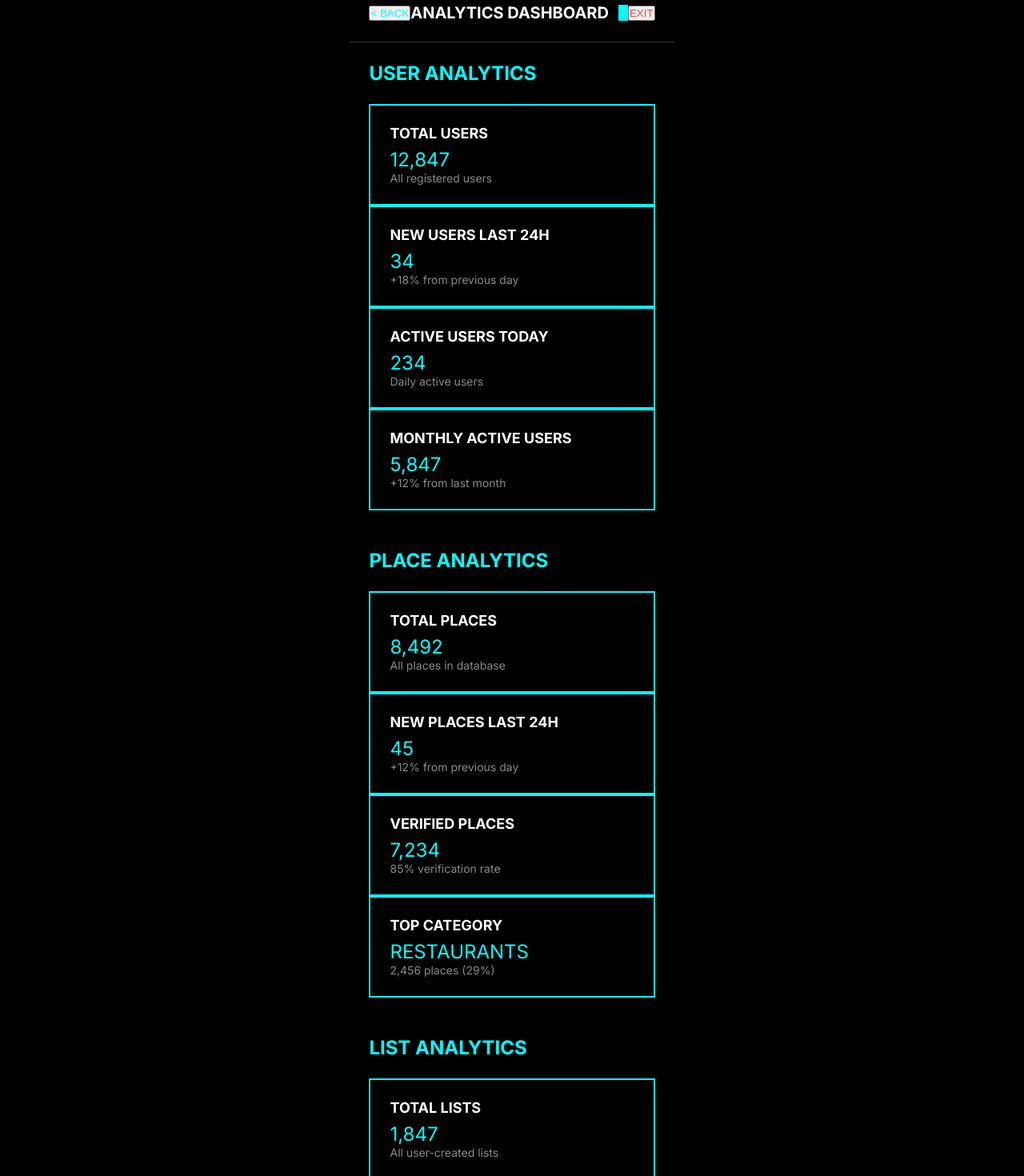
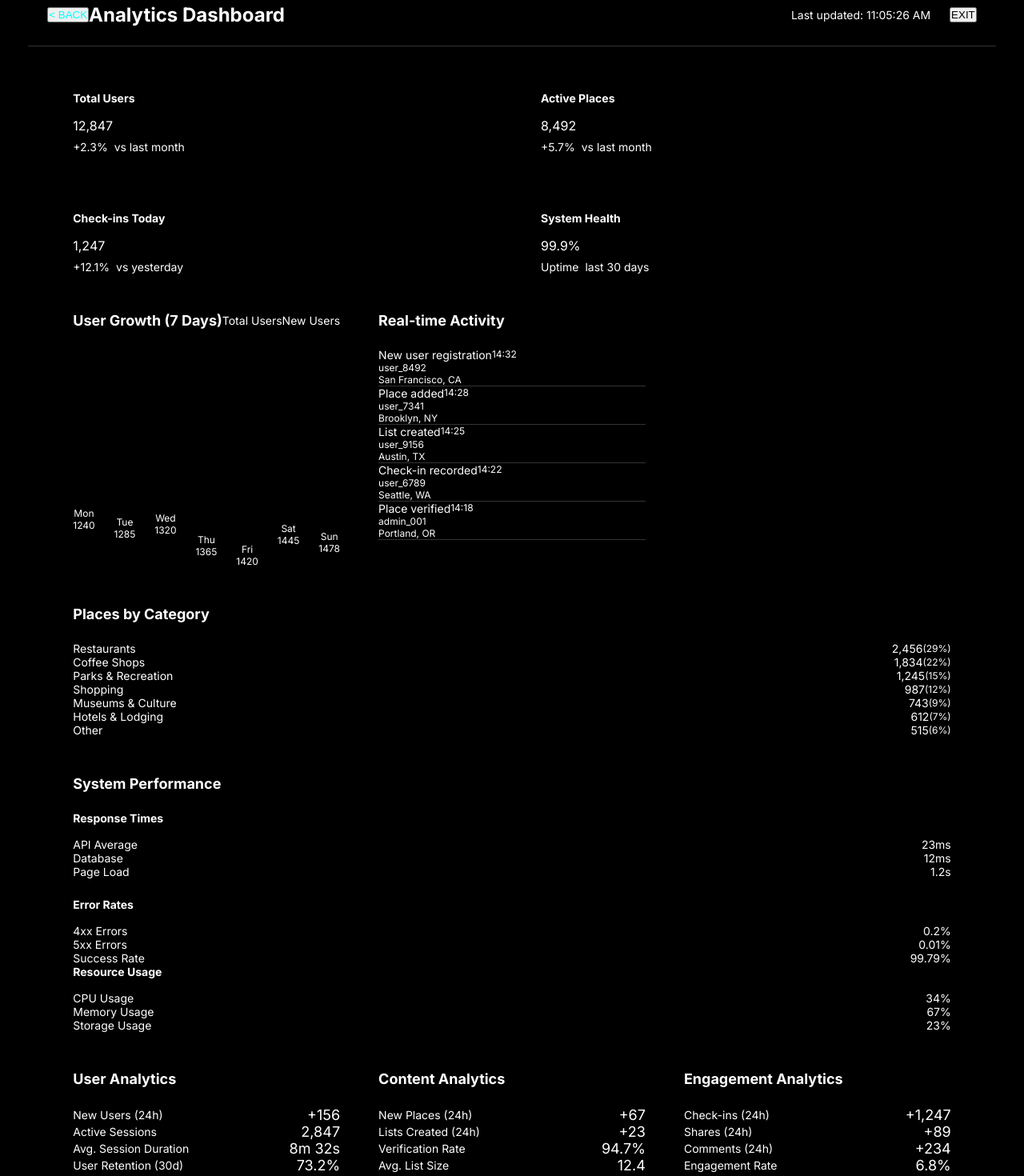
Before and after one commit to khunjon/placemarks-admin, a Next.js app: page /analytics in a window 1280 px wide. Shown: the part 20-1490 px from the top of the page at 80% size. Built offline with nearby package versions, Linux system fonts and the light colour scheme; sample sign-in values are in the browser's storage.

Commit message:
refactor analytics ux

```diff
--- a/app/analytics/page.tsx
+++ b/app/analytics/page.tsx
@@ -42,186 +42,341 @@
     return null
   }
 
+  // Mock data for charts
+  const userGrowthData = [
+    { day: 'Mon', users: 1240, newUsers: 45 },
+    { day: 'Tue', users: 1285, newUsers: 52 },
+    { day: 'Wed', users: 1320, newUsers: 38 },
+    { day: 'Thu', users: 1365, newUsers: 67 },
+    { day: 'Fri', users: 1420, newUsers: 73 },
+    { day: 'Sat', users: 1445, newUsers: 34 },
+    { day: 'Sun', users: 1478, newUsers: 41 }
+  ]
+
+  const placesByCategory = [
+    { category: 'Restaurants', count: 2456, percentage: 29 },
+    { category: 'Coffee Shops', count: 1834, percentage: 22 },
+    { category: 'Parks & Recreation', count: 1245, percentage: 15 },
+    { category: 'Shopping', count: 987, percentage: 12 },
+    { category: 'Museums & Culture', count: 743, percentage: 9 },
+    { category: 'Hotels & Lodging', count: 612, percentage: 7 },
+    { category: 'Other', count: 515, percentage: 6 }
+  ]
+
+  const recentActivity = [
+    { time: '14:32', event: 'New user registration', user: 'user_8492', location: 'San Francisco, CA' },
+    { time: '14:28', event: 'Place added', user: 'user_7341', location: 'Brooklyn, NY' },
+    { time: '14:25', event: 'List created', user: 'user_9156', location: 'Austin, TX' },
+    { time: '14:22', event: 'Check-in recorded', user: 'user_6789', location: 'Seattle, WA' },
+    { time: '14:18', event: 'Place verified', user: 'admin_001', location: 'Portland, OR' }
+  ]
+
   return (
     <div className="min-h-screen bg-black text-white">
       {/* Header */}
-      <div className="flex justify-between items-center p-6 border-b">
+      <div className="flex justify-between items-center p-6 border-b border-gray-800">
         <div className="flex items-center">
-          <button onClick={goBack} className="text-cyan mr-4 transition">&lt; BACK</button>
-          <h1 className="text-xl">ANALYTICS DASHBOARD</h1>
+          <button onClick={goBack} className="text-cyan mr-6 hover:text-cyan-400 transition">&lt; BACK</button>
+          <h1 className="text-2xl font-medium">Analytics Dashboard</h1>
           <div className="cursor ml-3"></div>
+        </div>
+        <div className="flex items-center gap-6">
+          <div className="text-sm text-gray-400">
+            Last updated: {new Date().toLocaleTimeString()}
           </div>
           <button
             onClick={handleLogout}
-          className="text-red transition"
+            className="text-red-400 hover:text-red-300 transition"
           >
             EXIT
           </button>
         </div>
+      </div>
 
       {/* Main Content */}
-      <div className="p-6">
-        <div className="max-w-6xl mx-auto">
-          {/* USER ANALYTICS */}
-          <div className="mb-12">
-            <h2 className="text-2xl mb-6 text-cyan">USER ANALYTICS</h2>
-            <div className="grid grid-cols-1 md:grid-cols-4 gap-4">
-              <div className="card">
-                <h3>TOTAL USERS</h3>
-                <div className="text-2xl text-cyan mt-2">12,847</div>
-                <div className="text-sm text-gray mt-1">All registered users</div>
+      <div className="p-8">
+        <div className="max-w-7xl mx-auto">
+
+          {/* Overview Cards */}
+          <div className="grid grid-cols-1 md:grid-cols-2 lg:grid-cols-4 gap-6 mb-8">
+            <div className="bg-gray-900 border border-gray-800 rounded-lg p-6">
+              <div className="flex items-center justify-between mb-4">
+                <h3 className="text-sm font-medium text-gray-400 uppercase tracking-wide">Total Users</h3>
+                <div className="w-2 h-2 bg-green-500 rounded-full"></div>
               </div>
-              <div className="card">
-                <h3>NEW USERS LAST 24H</h3>
-                <div className="text-2xl text-cyan mt-2">34</div>
-                <div className="text-sm text-gray mt-1">+18% from previous day</div>
+              <div className="text-3xl font-bold text-white mb-2">12,847</div>
+              <div className="flex items-center text-sm">
+                <span className="text-green-500">+2.3%</span>
+                <span className="text-gray-500 ml-2">vs last month</span>
               </div>
-              <div className="card">
-                <h3>ACTIVE USERS TODAY</h3>
-                <div className="text-2xl text-cyan mt-2">234</div>
-                <div className="text-sm text-gray mt-1">Daily active users</div>
             </div>
-              <div className="card">
-                <h3>MONTHLY ACTIVE USERS</h3>
-                <div className="text-2xl text-cyan mt-2">5,847</div>
-                <div className="text-sm text-gray mt-1">+12% from last month</div>
+
+            <div className="bg-gray-900 border border-gray-800 rounded-lg p-6">
+              <div className="flex items-center justify-between mb-4">
+                <h3 className="text-sm font-medium text-gray-400 uppercase tracking-wide">Active Places</h3>
+                <div className="w-2 h-2 bg-blue-500 rounded-full"></div>
+              </div>
+              <div className="text-3xl font-bold text-white mb-2">8,492</div>
+              <div className="flex items-center text-sm">
+                <span className="text-blue-500">+5.7%</span>
+                <span className="text-gray-500 ml-2">vs last month</span>
+              </div>
+            </div>
+
+            <div className="bg-gray-900 border border-gray-800 rounded-lg p-6">
+              <div className="flex items-center justify-between mb-4">
+                <h3 className="text-sm font-medium text-gray-400 uppercase tracking-wide">Check-ins Today</h3>
+                <div className="w-2 h-2 bg-yellow-500 rounded-full"></div>
+              </div>
+              <div className="text-3xl font-bold text-white mb-2">1,247</div>
+              <div className="flex items-center text-sm">
+                <span className="text-yellow-500">+12.1%</span>
+                <span className="text-gray-500 ml-2">vs yesterday</span>
+              </div>
+            </div>
+
+            <div className="bg-gray-900 border border-gray-800 rounded-lg p-6">
+              <div className="flex items-center justify-between mb-4">
+                <h3 className="text-sm font-medium text-gray-400 uppercase tracking-wide">System Health</h3>
+                <div className="w-2 h-2 bg-green-500 rounded-full"></div>
+              </div>
+              <div className="text-3xl font-bold text-white mb-2">99.9%</div>
+              <div className="flex items-center text-sm">
+                <span className="text-green-500">Uptime</span>
+                <span className="text-gray-500 ml-2">last 30 days</span>
               </div>
             </div>
           </div>
 
-          {/* PLACE ANALYTICS */}
-          <div className="mb-12">
-            <h2 className="text-2xl mb-6 text-cyan">PLACE ANALYTICS</h2>
-            <div className="grid grid-cols-1 md:grid-cols-4 gap-4">
-              <div className="card">
-                <h3>TOTAL PLACES</h3>
-                <div className="text-2xl text-cyan mt-2">8,492</div>
-                <div className="text-sm text-gray mt-1">All places in database</div>
+          {/* Main Dashboard Grid */}
+          <div className="grid grid-cols-1 lg:grid-cols-3 gap-8 mb-8">
+
+            {/* User Growth Chart */}
+            <div className="lg:col-span-2 bg-gray-900 border border-gray-800 rounded-lg p-6">
+              <div className="flex items-center justify-between mb-6">
+                <h3 className="text-lg font-medium text-white">User Growth (7 Days)</h3>
+                <div className="flex items-center gap-4 text-sm">
+                  <div className="flex items-center gap-2">
+                    <div className="w-3 h-3 bg-cyan-500 rounded"></div>
+                    <span className="text-gray-400">Total Users</span>
                   </div>
-              <div className="card">
-                <h3>NEW PLACES LAST 24H</h3>
-                <div className="text-2xl text-cyan mt-2">45</div>
-                <div className="text-sm text-gray mt-1">+12% from previous day</div>
+                  <div className="flex items-center gap-2">
+                    <div className="w-3 h-3 bg-green-500 rounded"></div>
+                    <span className="text-gray-400">New Users</span>
                   </div>
-              <div className="card">
-                <h3>VERIFIED PLACES</h3>
-                <div className="text-2xl text-cyan mt-2">7,234</div>
-                <div className="text-sm text-gray mt-1">85% verification rate</div>
                 </div>
-              <div className="card">
-                <h3>TOP CATEGORY</h3>
-                <div className="text-2xl text-cyan mt-2">RESTAURANTS</div>
-                <div className="text-sm text-gray mt-1">2,456 places (29%)</div>
+              </div>
+              <div className="h-64 flex items-end justify-between px-4">
+                {userGrowthData.map((data, index) => (
+                  <div key={index} className="flex flex-col items-center flex-1">
+                    <div className="w-full max-w-16 flex flex-col items-center">
+                      <div className="relative w-8 flex flex-col items-center">
+                        <div
+                          className="bg-cyan-500 w-full transition-all duration-500 ease-out rounded-t"
+                          style={{height: `${(data.users / 1500) * 200}px`}}
+                        ></div>
+                        <div
+                          className="bg-green-500 w-4 transition-all duration-500 ease-out rounded-t absolute bottom-0"
+                          style={{height: `${(data.newUsers / 80) * 60}px`}}
+                        ></div>
+                      </div>
+                      <div className="text-xs text-gray-400 mt-3">{data.day}</div>
+                      <div className="text-xs text-cyan-400 mt-1">{data.users}</div>
+                    </div>
+                  </div>
+                ))}
+              </div>
+            </div>
+
+            {/* Real-time Activity Feed */}
+            <div className="bg-gray-900 border border-gray-800 rounded-lg p-6">
+              <h3 className="text-lg font-medium text-white mb-6">Real-time Activity</h3>
+              <div className="space-y-4">
+                {recentActivity.map((activity, index) => (
+                  <div key={index} className="flex items-start gap-3 pb-3 border-b border-gray-800 last:border-b-0">
+                    <div className="w-2 h-2 bg-cyan-500 rounded-full mt-2 flex-shrink-0"></div>
+                    <div className="flex-1 min-w-0">
+                      <div className="text-sm text-white font-medium">{activity.event}</div>
+                      <div className="text-xs text-gray-400 mt-1">{activity.user}</div>
+                      <div className="text-xs text-gray-500">{activity.location}</div>
+                    </div>
+                    <div className="text-xs text-gray-500 flex-shrink-0">{activity.time}</div>
+                  </div>
+                ))}
               </div>
             </div>
           </div>
 
-          {/* LIST ANALYTICS */}
-          <div className="mb-12">
-            <h2 className="text-2xl mb-6 text-cyan">LIST ANALYTICS</h2>
-            <div className="grid grid-cols-1 md:grid-cols-4 gap-4">
-              <div className="card">
-                <h3>TOTAL LISTS</h3>
-                <div className="text-2xl text-cyan mt-2">1,847</div>
-                <div className="text-sm text-gray mt-1">All user-created lists</div>
+          {/* Secondary Metrics Grid */}
+          <div className="grid grid-cols-1 lg:grid-cols-2 gap-8 mb-8">
+
+            {/* Place Categories */}
+            <div className="bg-gray-900 border border-gray-800 rounded-lg p-6">
+              <h3 className="text-lg font-medium text-white mb-6">Places by Category</h3>
+              <div className="space-y-4">
+                {placesByCategory.map((category, index) => (
+                  <div key={index} className="space-y-2">
+                    <div className="flex justify-between items-center">
+                      <span className="text-sm text-gray-300">{category.category}</span>
+                      <div className="flex items-center gap-2">
+                        <span className="text-sm text-white font-medium">{category.count.toLocaleString()}</span>
+                        <span className="text-xs text-gray-500">({category.percentage}%)</span>
                       </div>
-              <div className="card">
-                <h3>NEW LISTS LAST 24H</h3>
-                <div className="text-2xl text-cyan mt-2">12</div>
-                <div className="text-sm text-gray mt-1">+25% from previous day</div>
                     </div>
-              <div className="card">
-                <h3>AVERAGE LIST SIZE</h3>
-                <div className="text-2xl text-cyan mt-2">8.4</div>
-                <div className="text-sm text-gray mt-1">Places per list</div>
+                    <div className="w-full bg-gray-800 h-2 rounded-full overflow-hidden">
+                      <div
+                        className="bg-gradient-to-r from-cyan-500 to-blue-500 h-full transition-all duration-700 ease-out rounded-full"
+                        style={{width: `${category.percentage * 3}%`}}
+                      ></div>
                     </div>
-              <div className="card">
-                <h3>MOST POPULAR LIST</h3>
-                <div className="text-2xl text-cyan mt-2">COFFEE SPOTS</div>
-                <div className="text-sm text-gray mt-1">347 followers</div>
+                  </div>
+                ))}
+              </div>
+            </div>
+
+            {/* System Performance */}
+            <div className="bg-gray-900 border border-gray-800 rounded-lg p-6">
+              <h3 className="text-lg font-medium text-white mb-6">System Performance</h3>
+              <div className="grid grid-cols-2 gap-6">
+                <div>
+                  <h4 className="text-sm font-medium text-gray-400 mb-4">Response Times</h4>
+                  <div className="space-y-3">
+                    <div className="flex justify-between">
+                      <span className="text-sm text-gray-300">API Average</span>
+                      <span className="text-sm text-green-400 font-medium">23ms</span>
+                    </div>
+                    <div className="flex justify-between">
+                      <span className="text-sm text-gray-300">Database</span>
+                      <span className="text-sm text-green-400 font-medium">12ms</span>
+                    </div>
+                    <div className="flex justify-between">
+                      <span className="text-sm text-gray-300">Page Load</span>
+                      <span className="text-sm text-yellow-400 font-medium">1.2s</span>
+                    </div>
+                  </div>
+                </div>
+                <div>
+                  <h4 className="text-sm font-medium text-gray-400 mb-4">Error Rates</h4>
+                  <div className="space-y-3">
+                    <div className="flex justify-between">
+                      <span className="text-sm text-gray-300">4xx Errors</span>
+                      <span className="text-sm text-yellow-400 font-medium">0.2%</span>
+                    </div>
+                    <div className="flex justify-between">
+                      <span className="text-sm text-gray-300">5xx Errors</span>
+                      <span className="text-sm text-red-400 font-medium">0.01%</span>
+                    </div>
+                    <div className="flex justify-between">
+                      <span className="text-sm text-gray-300">Success Rate</span>
+                      <span className="text-sm text-green-400 font-medium">99.79%</span>
+                    </div>
                   </div>
                 </div>
               </div>
 
-          {/* CHECKIN ANALYTICS */}
-          <div className="mb-12">
-            <h2 className="text-2xl mb-6 text-cyan">CHECKIN ANALYTICS</h2>
-            <div className="grid grid-cols-1 md:grid-cols-4 gap-4">
-              <div className="card">
-                <h3>TOTAL CHECKINS</h3>
-                <div className="text-2xl text-cyan mt-2">45,892</div>
-                <div className="text-sm text-gray mt-1">All time checkins</div>
+              <div className="mt-6 pt-6 border-t border-gray-800">
+                <h4 className="text-sm font-medium text-gray-400 mb-4">Resource Usage</h4>
+                <div className="space-y-3">
+                  <div>
+                    <div className="flex justify-between mb-1">
+                      <span className="text-sm text-gray-300">CPU Usage</span>
+                      <span className="text-sm text-cyan-400 font-medium">34%</span>
                     </div>
-              <div className="card">
-                <h3>CHECKINS LAST 24H</h3>
-                <div className="text-2xl text-cyan mt-2">156</div>
-                <div className="text-sm text-gray mt-1">+8% from previous day</div>
+                    <div className="w-full bg-gray-800 h-2 rounded-full">
+                      <div className="bg-cyan-500 h-2 rounded-full transition-all" style={{width: '34%'}}></div>
                     </div>
-              <div className="card">
-                <h3>AVERAGE DAILY CHECKINS</h3>
-                <div className="text-2xl text-cyan mt-2">127</div>
-                <div className="text-sm text-gray mt-1">7-day average</div>
                   </div>
-              <div className="card">
-                <h3>TOP CHECKIN LOCATION</h3>
-                <div className="text-2xl text-cyan mt-2">CENTRAL PARK</div>
-                <div className="text-sm text-gray mt-1">892 checkins this month</div>
+                  <div>
+                    <div className="flex justify-between mb-1">
+                      <span className="text-sm text-gray-300">Memory Usage</span>
+                      <span className="text-sm text-yellow-400 font-medium">67%</span>
+                    </div>
+                    <div className="w-full bg-gray-800 h-2 rounded-full">
+                      <div className="bg-yellow-500 h-2 rounded-full transition-all" style={{width: '67%'}}></div>
+                    </div>
+                  </div>
+                  <div>
+                    <div className="flex justify-between mb-1">
+                      <span className="text-sm text-gray-300">Storage Usage</span>
+                      <span className="text-sm text-green-400 font-medium">23%</span>
+                    </div>
+                    <div className="w-full bg-gray-800 h-2 rounded-full">
+                      <div className="bg-green-500 h-2 rounded-full transition-all" style={{width: '23%'}}></div>
+                    </div>
+                  </div>
+                </div>
               </div>
             </div>
           </div>
 
-          {/* Performance Metrics */}
-          <div className="grid grid-cols-1 md:grid-cols-3 gap-6 mb-8">
-            <div className="card">
-              <h3>RESPONSE TIMES</h3>
-              <div className="mt-4 space-y-2">
-                <div className="flex justify-between">
-                  <span className="text-sm">API Average</span>
-                  <span className="text-cyan">23ms</span>
+          {/* Bottom Row - Key Metrics Tables */}
+          <div className="grid grid-cols-1 lg:grid-cols-3 gap-8">
+
+            {/* User Analytics */}
+            <div className="bg-gray-900 border border-gray-800 rounded-lg p-6">
+              <h3 className="text-lg font-medium text-white mb-6">User Analytics</h3>
+              <div className="space-y-4">
+                <div className="flex justify-between items-center py-2">
+                  <span className="text-sm text-gray-400">New Users (24h)</span>
+                  <span className="text-lg font-semibold text-green-400">+156</span>
                 </div>
-                <div className="flex justify-between">
-                  <span className="text-sm">Database</span>
-                  <span className="text-cyan">12ms</span>
+                <div className="flex justify-between items-center py-2">
+                  <span className="text-sm text-gray-400">Active Sessions</span>
+                  <span className="text-lg font-semibold text-cyan-400">2,847</span>
                 </div>
-                <div className="flex justify-between">
-                  <span className="text-sm">Page Load</span>
-                  <span className="text-cyan">1.2s</span>
+                <div className="flex justify-between items-center py-2">
+                  <span className="text-sm text-gray-400">Avg. Session Duration</span>
+                  <span className="text-lg font-semibold text-white">8m 32s</span>
+                </div>
+                <div className="flex justify-between items-center py-2">
+                  <span className="text-sm text-gray-400">User Retention (30d)</span>
+                  <span className="text-lg font-semibold text-yellow-400">73.2%</span>
                 </div>
               </div>
             </div>
 
-            <div className="card">
-              <h3>ERROR RATES</h3>
-              <div className="mt-4 space-y-2">
-                <div className="flex justify-between">
-                  <span className="text-sm">4xx Errors</span>
-                  <span className="text-yellow">0.2%</span>
+            {/* Content Analytics */}
+            <div className="bg-gray-900 border border-gray-800 rounded-lg p-6">
+              <h3 className="text-lg font-medium text-white mb-6">Content Analytics</h3>
+              <div className="space-y-4">
+                <div className="flex justify-between items-center py-2">
+                  <span className="text-sm text-gray-400">New Places (24h)</span>
+                  <span className="text-lg font-semibold text-blue-400">+67</span>
                 </div>
-                <div className="flex justify-between">
-                  <span className="text-sm">5xx Errors</span>
-                  <span className="text-red">0.01%</span>
+                <div className="flex justify-between items-center py-2">
+                  <span className="text-sm text-gray-400">Lists Created (24h)</span>
+                  <span className="text-lg font-semibold text-green-400">+23</span>
                 </div>
-                <div className="flex justify-between">
-                  <span className="text-sm">Uptime</span>
-                  <span className="text-cyan">99.9%</span>
+                <div className="flex justify-between items-center py-2">
+                  <span className="text-sm text-gray-400">Verification Rate</span>
+                  <span className="text-lg font-semibold text-cyan-400">94.7%</span>
+                </div>
+                <div className="flex justify-between items-center py-2">
+                  <span className="text-sm text-gray-400">Avg. List Size</span>
+                  <span className="text-lg font-semibold text-white">12.4</span>
                 </div>
               </div>
             </div>
 
-            <div className="card">
-              <h3>STORAGE USAGE</h3>
-              <div className="mt-4 space-y-2">
-                <div className="flex justify-between">
-                  <span className="text-sm">Database</span>
-                  <span className="text-cyan">160.8 MB</span>
+            {/* Engagement Analytics */}
+            <div className="bg-gray-900 border border-gray-800 rounded-lg p-6">
+              <h3 className="text-lg font-medium text-white mb-6">Engagement Analytics</h3>
+              <div className="space-y-4">
+                <div className="flex justify-between items-center py-2">
+                  <span className="text-sm text-gray-400">Check-ins (24h)</span>
+                  <span className="text-lg font-semibold text-yellow-400">+1,247</span>
                 </div>
-                <div className="flex justify-between">
-                  <span className="text-sm">Images</span>
-                  <span className="text-cyan">2.4 GB</span>
+                <div className="flex justify-between items-center py-2">
+                  <span className="text-sm text-gray-400">Shares (24h)</span>
+                  <span className="text-lg font-semibold text-green-400">+89</span>
                 </div>
-                <div className="flex justify-between">
-                  <span className="text-sm">Backups</span>
-                  <span className="text-cyan">890 MB</span>
+                <div className="flex justify-between items-center py-2">
+                  <span className="text-sm text-gray-400">Comments (24h)</span>
+                  <span className="text-lg font-semibold text-blue-400">+234</span>
+                </div>
+                <div className="flex justify-between items-center py-2">
+                  <span className="text-sm text-gray-400">Engagement Rate</span>
+                  <span className="text-lg font-semibold text-cyan-400">6.8%</span>
                 </div>
               </div>
             </div>
```
Lines whose indentation alone changed are shown as unchanged.
